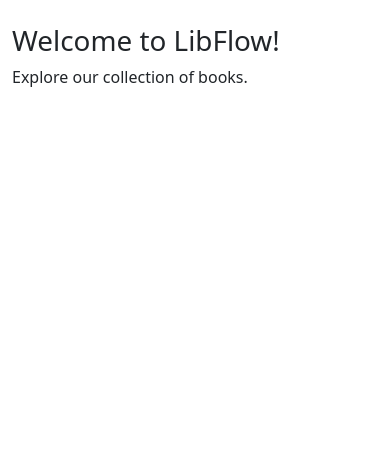
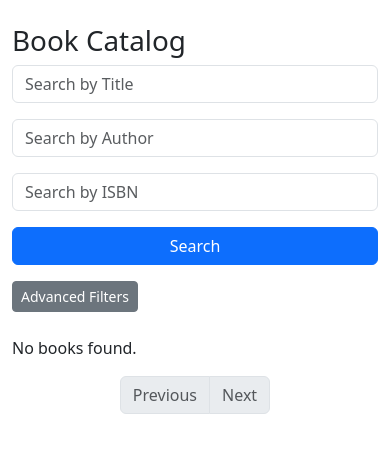
Before and after one commit to 230206902/230206902-ostimteknik.edu.tr, a Flask app: page / in a window 390 px wide. Shown: the part 56-509 px from the top of the page. Run offline with Flask 3, Linux system fonts and the light colour scheme.

Commit message:
Implement book catalog browsing, search, and detail page

```diff
--- a/app/routes/main.py
+++ b/app/routes/main.py
@@ -1,11 +1,48 @@
-from flask import Blueprint, render_template
+from flask import Blueprint, render_template, request, url_for
 from flask_login import login_required
-from app.models import Book
+from app.models.models import Book
+from app import db
 
 main_bp = Blueprint('main', __name__)
 
 @main_bp.route('/')
 @main_bp.route('/index')
 def index():
-    books = Book.query.limit(10).all()
-    return render_template('index.html', title='Home', books=books)
+    page = request.args.get('page', 1, type=int)
+    search = request.args.get('search', '')
+    author = request.args.get('author', '')
+    isbn = request.args.get('isbn', '')
+    publisher = request.args.get('publisher', '')
+    year_start = request.args.get('year_start', type=int)
+    year_end = request.args.get('year_end', type=int)
+
+    query = Book.query
+    if search:
+        query = query.filter(Book.title.contains(search))
+    if author:
+        query = query.filter(Book.author.contains(author))
+    if isbn:
+        query = query.filter(Book.isbn == isbn)
+    if publisher:
+        query = query.filter(Book.publisher.contains(publisher))
+    if year_start:
+        query = query.filter(Book.publication_year >= year_start)
+    if year_end:
+        query = query.filter(Book.publication_year <= year_end)
+
+    pagination = query.paginate(page=page, per_page=12, error_out=False)
+    books = pagination.items
+
+    next_url = url_for('main.index', page=pagination.next_num, search=search, author=author, isbn=isbn, publisher=publisher, year_start=year_start, year_end=year_end) \
+        if pagination.has_next else None
+    prev_url = url_for('main.index', page=pagination.prev_num, search=search, author=author, isbn=isbn, publisher=publisher, year_start=year_start, year_end=year_end) \
+        if pagination.has_prev else None
+
+    return render_template('index.html', title='Home', books=books, next_url=next_url, prev_url=prev_url,
+                           search=search, author=author, isbn=isbn, publisher=publisher,
+                           year_start=year_start, year_end=year_end)
+
+@main_bp.route('/book/<isbn>')
+def book_detail(isbn):
+    book = Book.query.get_or_404(isbn)
+    return render_template('book_detail.html', title=book.title, book=book)
--- a/app/templates/index.html
+++ b/app/templates/index.html
@@ -1,20 +1,81 @@
 {% extends "base.html" %}
 
 {% block content %}
-    <h1>Welcome to LibFlow!</h1>
-    <p>Explore our collection of books.</p>
+    <div class="row mb-4">
+        <div class="col-md-12">
+            <h1>Book Catalog</h1>
+            <form action="{{ url_for('main.index') }}" method="get" class="row g-3">
+                <div class="col-md-3">
+                    <input type="text" name="search" class="form-control" placeholder="Search by Title" value="{{ search }}">
+                </div>
+                <div class="col-md-3">
+                    <input type="text" name="author" class="form-control" placeholder="Search by Author" value="{{ author }}">
+                </div>
+                <div class="col-md-3">
+                    <input type="text" name="isbn" class="form-control" placeholder="Search by ISBN" value="{{ isbn }}">
+                </div>
+                <div class="col-md-3">
+                    <button type="submit" class="btn btn-primary w-100">Search</button>
+                </div>
+
+                <div class="col-md-12">
+                    <button class="btn btn-secondary btn-sm" type="button" data-bs-toggle="collapse" data-bs-target="#advancedFilters" aria-expanded="false" aria-controls="advancedFilters">
+                        Advanced Filters
+                    </button>
+                    <div class="collapse mt-2" id="advancedFilters">
+                        <div class="card card-body">
+                            <div class="row g-3">
+                                <div class="col-md-4">
+                                    <input type="text" name="publisher" class="form-control" placeholder="Publisher" value="{{ publisher }}">
+                                </div>
+                                <div class="col-md-4">
+                                    <input type="number" name="year_start" class="form-control" placeholder="Year From" value="{{ year_start }}">
+                                </div>
+                                <div class="col-md-4">
+                                    <input type="number" name="year_end" class="form-control" placeholder="Year To" value="{{ year_end }}">
+                                </div>
+                            </div>
+                        </div>
+                    </div>
+                </div>
+            </form>
+        </div>
+    </div>
+
     <div class="row">
         {% for book in books %}
-        <div class="col-md-4 mb-3">
-            <div class="card">
-                <div class="card-body">
+        <div class="col-md-3 mb-4">
+            <div class="card h-100">
+                <div class="card-body d-flex flex-column">
                     <h5 class="card-title">{{ book.title }}</h5>
-                    <h6 class="card-subtitle mb-2 text-muted">{{ book.author }}</h6>
-                    <p class="card-text">ISBN: {{ book.isbn }}</p>
-                    <p class="card-text">Available: {{ book.available_copies }} / {{ book.total_copies }}</p>
+                    <h6 class="card-subtitle mb-2 text-muted">by {{ book.author }}</h6>
+                    <p class="card-text small">ISBN: {{ book.isbn }}</p>
+                    <p class="card-text">
+                        <span class="badge {% if book.available_copies > 0 %}bg-success{% else %}bg-danger{% endif %}">
+                            {{ book.available_copies }} / {{ book.total_copies }} available
+                        </span>
+                    </p>
+                    <div class="mt-auto">
+                        <a href="{{ url_for('main.book_detail', isbn=book.isbn) }}" class="btn btn-outline-primary btn-sm w-100">View Details</a>
+                    </div>
                 </div>
             </div>
         </div>
+        {% else %}
+        <div class="col-12">
+            <p>No books found.</p>
+        </div>
         {% endfor %}
     </div>
+
+    <nav aria-label="Page navigation">
+        <ul class="pagination justify-content-center">
+            <li class="page-item {% if not prev_url %}disabled{% endif %}">
+                <a class="page-link" href="{{ prev_url or '#' }}">Previous</a>
+            </li>
+            <li class="page-item {% if not next_url %}disabled{% endif %}">
+                <a class="page-link" href="{{ next_url or '#' }}">Next</a>
+            </li>
+        </ul>
+    </nav>
 {% endblock %}
```
Also changed, not shown: app/templates/book_detail.html (added, +64 -0 lines).
